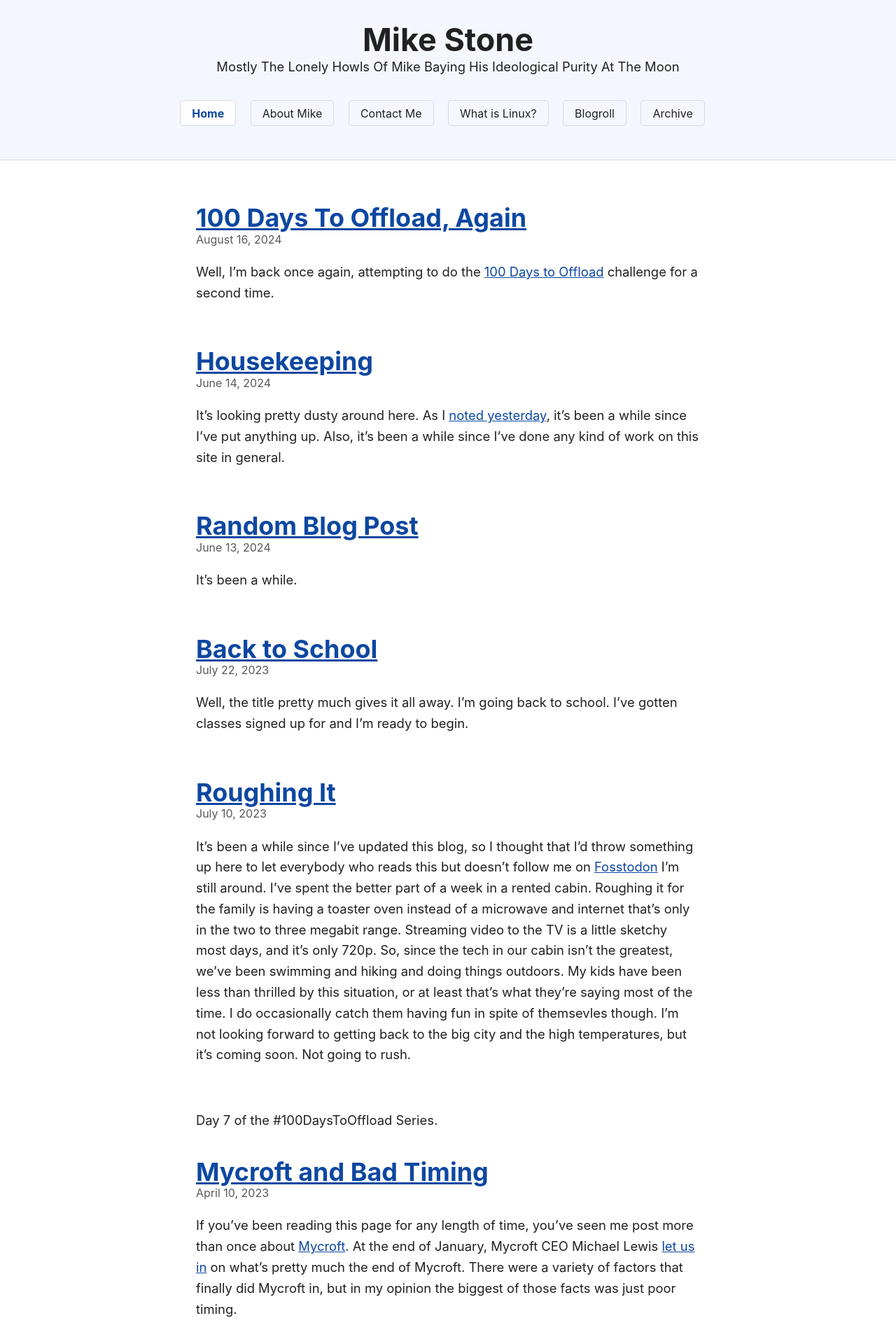
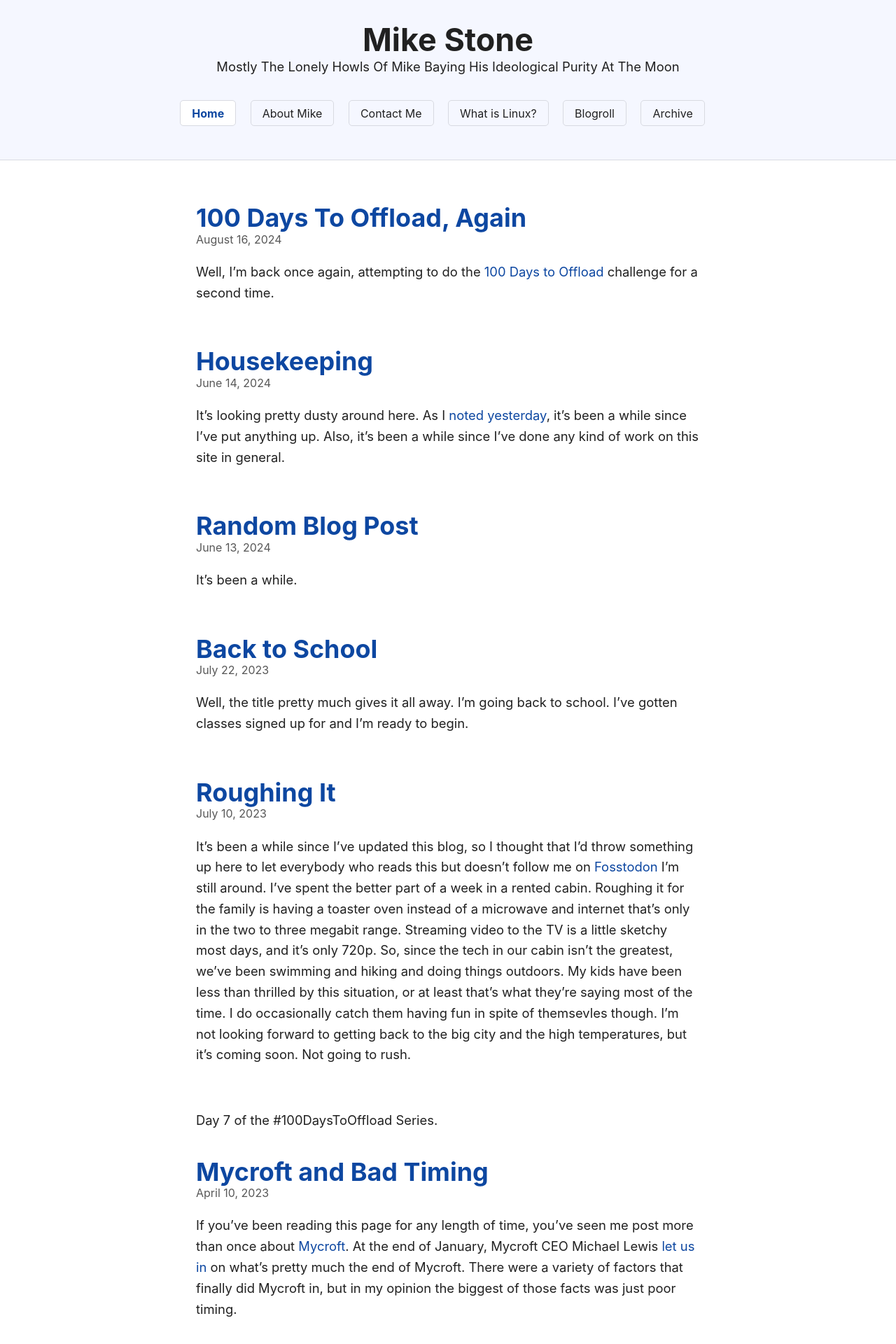
Before and after one commit to lrmikestone/jekyll.blog, a Jekyll site: the page built from index.md, in a window 1280 px wide. Shown: the top 1920 px of the page at 70% size. Built offline with Jekyll 4.4.1, drawn with Linux system fonts in a browser that asks for light colours.

Commit message:
Small CSS change for the minute.

```diff
--- a/assets/css/custom.css
+++ b/assets/css/custom.css
@@ -65,3 +65,7 @@ ul.archive li {
     border-color: transparent
   }
 }
+
+main a {
+  text-decoration: none;
+}
```
